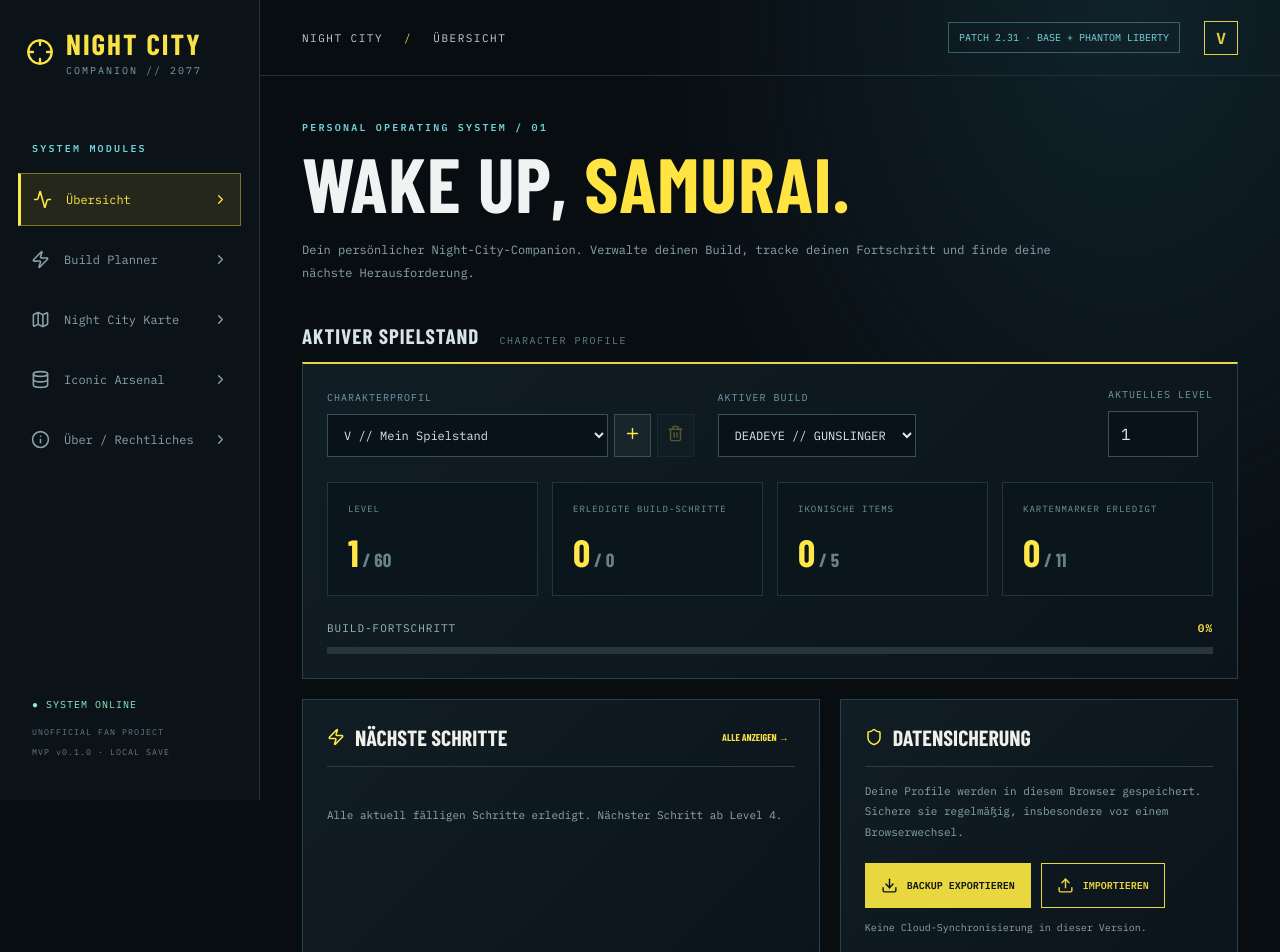
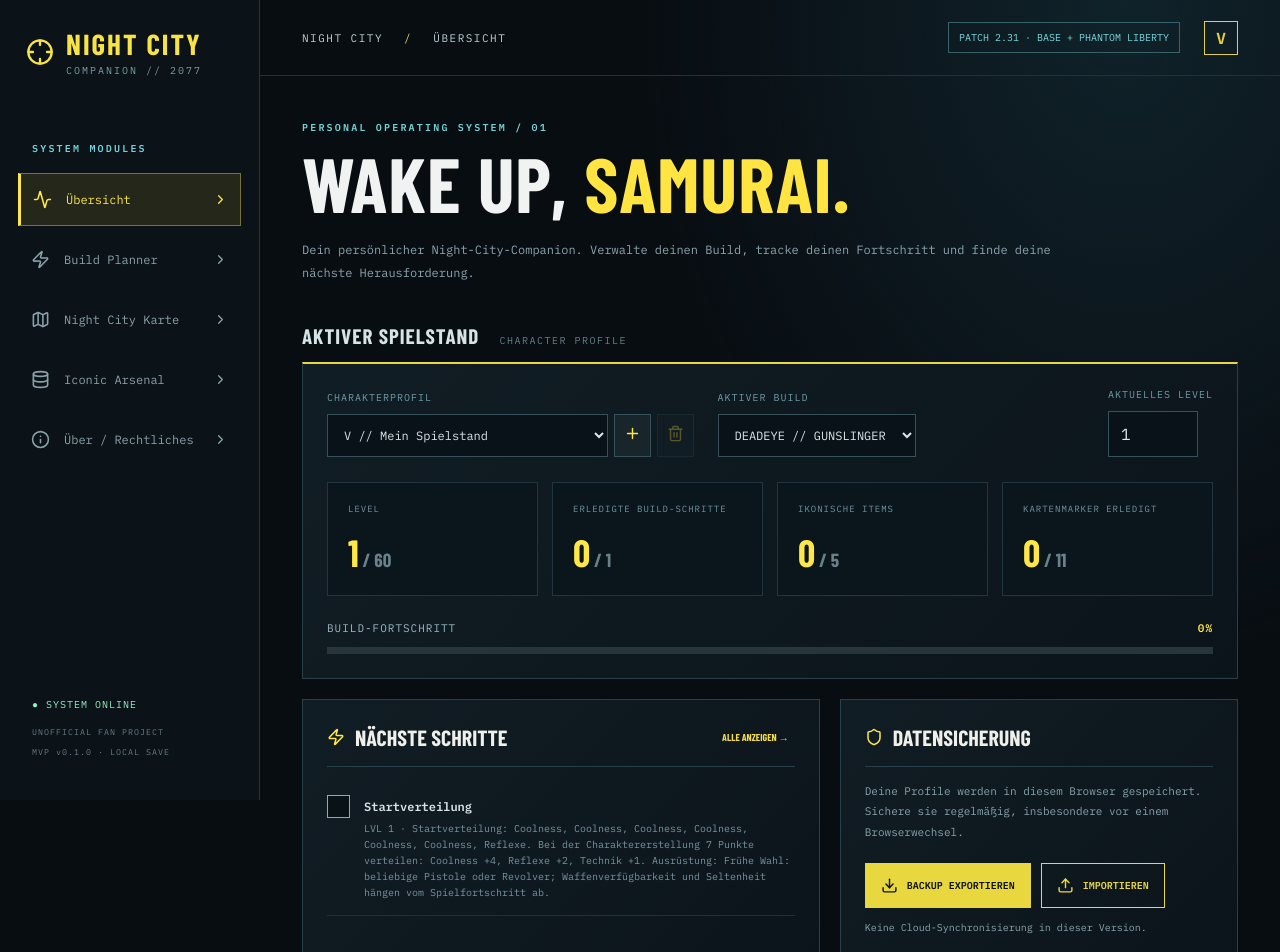
Before and after one commit to Eulric90/cyberpunk-companion-, a React (Vite) app: page / in a window 1280 px wide. Shown: the top 952 px of the page. Built offline with nearby package versions, Linux system fonts and the light colour scheme; a web font is replaced by a local one.

Commit message:
Buildpläne um Levelrouten und Ausrüstungsempfehlungen erweitern

```diff
--- a/src/data/builds.ts
+++ b/src/data/builds.ts
@@ -1,41 +1,78 @@
-import type {Build} from '../types';
+import type {Attribute, Build, BuildStep} from '../types';
 
-const fextralife='https://cyberpunk2077.wiki.fextralife.com/Perks';
+const perks='https://cyberpunk2077.wiki.fextralife.com/Perks';
+type Route={id:string;name:string;tagline:string;style:string;expansion:'base'|'phantom-liberty';levelCap:50|60;attributes:Record<Attribute,number>;milestones:Record<number,{attribute:Attribute;perk:string;description:string;requirements?:string;gear?:string}>;}
 
-// Curated routes, not a copy of CDPR's planner. Perk requirements and labels
-// use the Update 2.31 perk tree; CDPR lists no perk-tree change in its 2.31 notes.
-// Individual routes remain community suggestions, not verified in-game saves.
-export const builds:Build[] = [
- {id:'gunslinger',name:'DEADEYE // GUNSLINGER',tagline:'Pistolen · Revolver · Präzisionsgewehre',style:'Präzision / Stealth',expansion:'phantom-liberty',levelCap:60,attributes:{cool:20,reflexes:20,technical:20,body:18,intelligence:3},steps:[
-  {id:'g2-1',attribute:'cool',level:4,kind:'perk',title:'Killer Instinct',description:'Einstieg in den Cool-Baum für gezielte Schüsse und leises Vorgehen. Der konkrete Bonus hängt vom gewählten Rang ab.',requirements:'Coolness 4',sourceUrl:fextralife},
-  {id:'g2-2',attribute:'cool',level:8,kind:'perk',title:'Feline Footwork',description:'Verbessert Bewegung und Überlebensfähigkeit beim geduckten Vorgehen; passend für präzise Eröffnungen aus der Deckung.',requirements:'Coolness 4',sourceUrl:fextralife},
-  {id:'g2-3',attribute:'cool',level:12,kind:'perk',title:'Focus',description:'Schaltet den Focus-Modus für präzises Zielen frei. Weitere Ränge und Synergien nach Waffenstil wählen.',requirements:'Coolness 9',sourceUrl:fextralife},
-  {id:'g2-4',attribute:'cool',level:18,kind:'perk',title:'Deadeye',description:'Ziel ist der Deadeye-Modus für hohe Präzision und verbesserten Schaden mit Pistolen und Präzisionswaffen.',requirements:'Coolness 15; Focus',sourceUrl:fextralife},
-  {id:'g2-5',attribute:'cool',level:22,kind:'perk',title:'Ninjutsu',description:'Ergänzt den Schleichpfad mit schnellerer Bewegung in geduckter Haltung.',requirements:'Coolness 15; Feline Footwork',sourceUrl:fextralife},
-  {id:'g2-6',attribute:'reflexes',level:26,kind:'perk',title:'Dash',description:'Mehr Beweglichkeit beim Ausweichen und Positionieren. Für den Ausbau Richtung Air Dash einplanen.',requirements:'Reflexe 9',sourceUrl:fextralife},
-  {id:'g2-7',attribute:'reflexes',level:32,kind:'perk',title:'Air Dash',description:'Erweitert Dash um Luftbewegung und schnelle Positionswechsel.',requirements:'Reflexe 15; Dash',sourceUrl:fextralife},
-  {id:'g2-8',attribute:'technical',level:38,kind:'perk',title:'License to Chrome',description:'Cyberware-Kapazität und defensive Implantat-Synergien für den späteren Build ausbauen.',requirements:'Technik 15',sourceUrl:fextralife},
-  {id:'g2-9',attribute:'cool',level:46,kind:'perk',title:'Nerves of Tungsten-Steel',description:'Später Cool-Meilenstein für einen Build mit Pistolen und Präzisionswaffen.',requirements:'Coolness 20; Deadeye',sourceUrl:fextralife},
-  {id:'g2-10',attribute:'technical',level:55,kind:'perk',title:'Edgerunner',description:'Optionaler Endgame-Schwerpunkt: Cyberware-Kapazität über die normale Grenze hinaus nutzen, mit entsprechendem Gesundheitsrisiko.',requirements:'Technik 20',sourceUrl:fextralife},
-  {id:'g2-11',level:60,kind:'mission',title:'Endgame-Abgleich',description:'Attribute, Perk-Ränge und Cyberware im Spiel mit dem aktuellen Patch abgleichen. Die Zielwerte dieses Builds setzen Phantom Liberty voraus.'}]},
- {id:'netrunner',name:'NETRUNNER // DAEMON',tagline:'Quickhacks · Smart Weapons · Kontrolle',style:'Hacking / Fernkampf',expansion:'base',levelCap:50,attributes:{cool:11,reflexes:9,technical:15,body:16,intelligence:20},steps:[
-  {id:'n2-1',attribute:'intelligence',level:4,kind:'perk',title:'Optimization',description:'Früher Grundstein für effizientere Quickhack-Nutzung.',requirements:'Intelligenz 4',sourceUrl:fextralife},
-  {id:'n2-2',attribute:'intelligence',level:9,kind:'perk',title:'Eye in the Sky',description:'Unterstützt das Markieren und Vorbereiten von Zielen über Kameras.',requirements:'Intelligenz 9',sourceUrl:fextralife},
-  {id:'n2-3',attribute:'intelligence',level:14,kind:'perk',title:'Hack Queue',description:'Ermöglicht das Einreihen mehrerer Quickhacks auf ein Ziel.',requirements:'Intelligenz 9',sourceUrl:fextralife},
-  {id:'n2-4',attribute:'intelligence',level:20,kind:'perk',title:'Overclock',description:'Schaltet Overclock frei: Quickhacks können bei knappem RAM zusätzliche Gesundheit beanspruchen.',requirements:'Intelligenz 15',sourceUrl:fextralife},
-  {id:'n2-5',attribute:'intelligence',level:27,kind:'perk',title:'Queue Acceleration',description:'Quickhack-Warteschlangen ausbauen, um vorbereitete Angriffsketten schneller einzusetzen.',requirements:'Intelligenz 15; Hack Queue',sourceUrl:fextralife},
-  {id:'n2-6',attribute:'intelligence',level:34,kind:'perk',title:'Smart Synergy',description:'Verknüpft Smart-Waffen mit dem Netrunner-Spielstil.',requirements:'Intelligenz 20',sourceUrl:fextralife},
-  {id:'n2-7',attribute:'technical',level:40,kind:'perk',title:'License to Chrome',description:'Cyberware-Kapazität und passende Implantate für den späteren Build verbessern.',requirements:'Technik 15',sourceUrl:fextralife},
-  {id:'n2-8',attribute:'intelligence',level:46,kind:'perk',title:'Queue Mastery',description:'Späte Intelligence-Synergien für aufeinander abgestimmte Quickhack-Folgen ergänzen.',requirements:'Intelligenz 20',sourceUrl:fextralife},
-  {id:'n2-9',level:50,kind:'mission',title:'Quickhack-Loadout abstimmen',description:'Cyberdeck, Quickhack-Reihenfolge und RAM-Verbrauch auf die eigene Ausrüstung und den aktuellen Patch abstimmen.'}]},
- {id:'blade',name:'BLADE // PHANTOM',tagline:'Katana · Mobilität · Sandevistan',style:'Nahkampf / Reflexe',expansion:'phantom-liberty',levelCap:60,attributes:{cool:15,reflexes:20,technical:20,body:20,intelligence:6},steps:[
-  {id:'b2-1',attribute:'reflexes',level:4,kind:'perk',title:'Slippery',description:'Grundlage für einen beweglichen Nahkampf-Build mit Fokus auf Ausweichen.',requirements:'Reflexe 4',sourceUrl:fextralife},
-  {id:'b2-2',attribute:'reflexes',level:9,kind:'perk',title:'Dash',description:'Schnelleres Ausweichen und Herankommen; zentrale Bewegungsfähigkeit für den Build.',requirements:'Reflexe 9',sourceUrl:fextralife},
-  {id:'b2-3',attribute:'reflexes',level:15,kind:'perk',title:'Lead and Steel',description:'Klingen-Route ausbauen und Nahkampf-Paraden mit dem Katana unterstützen.',requirements:'Reflexe 9',sourceUrl:fextralife},
-  {id:'b2-4',attribute:'reflexes',level:20,kind:'perk',title:'Air Dash',description:'Dash in der Luft fortsetzen, um Gegner zu erreichen und Angriffen auszuweichen.',requirements:'Reflexe 15; Dash',sourceUrl:fextralife},
-  {id:'b2-5',attribute:'reflexes',level:28,kind:'perk',title:'Finisher: Bladerunner',description:'Klingen-Finisher für geschwächte Gegner freischalten und ausbauen.',requirements:'Reflexe 15',sourceUrl:fextralife},
-  {id:'b2-6',attribute:'body',level:36,kind:'perk',title:'Adrenaline Rush',description:'Konstitution für mehr Widerstandskraft und aggressives Vordringen nutzen.',requirements:'Konstitution 15',sourceUrl:fextralife},
-  {id:'b2-7',attribute:'technical',level:44,kind:'perk',title:'License to Chrome',description:'Defensive Cyberware und Implantat-Kapazität für den Nahkampf ausbauen.',requirements:'Technik 15',sourceUrl:fextralife},
-  {id:'b2-8',attribute:'technical',level:52,kind:'perk',title:'Edgerunner',description:'Optionaler Endgame-Ausbau für mehr Cyberware-Kapazität; Überlastung reduziert Gesundheit.',requirements:'Technik 20',sourceUrl:fextralife},
-  {id:'b2-9',level:60,kind:'mission',title:'Phantom-Liberty-Endgame',description:'Relic-Fähigkeiten und Cyberware anhand der im Spiel verfügbaren Punkte abstimmen.'}]}
+// Every character level has an explicit checklist row. These are community
+// routes, not an exported CDPR planner save; milestone perk names are sourced
+// to the community wiki and should be checked against the in-game tree.
+const routes:Route[]=[
+ {id:'gunslinger',name:'DEADEYE // GUNSLINGER',tagline:'Pistolen · Revolver · Präzisionsgewehre',style:'Präzision / Stealth',expansion:'phantom-liberty',levelCap:60,attributes:{cool:20,reflexes:20,technical:20,body:18,intelligence:3},milestones:{
+  1:{attribute:'cool',perk:'Startverteilung',description:'Bei der Charaktererstellung 7 Punkte verteilen: Coolness +4, Reflexe +2, Technik +1.',gear:'Frühe Wahl: beliebige Pistole oder Revolver; Waffenverfügbarkeit und Seltenheit hängen vom Spielfortschritt ab.'},
+  4:{attribute:'cool',perk:'Killer Instinct',description:'Coolness-Pfad für geducktes Vorgehen und gezielte Eröffnungen beginnen.',requirements:'Coolness 4'},
+  6:{attribute:'cool',perk:'Feline Footwork',description:'Mehr Sicherheit beim geduckten Bewegen; nützlich für Stealth-Eröffnungen.',requirements:'Coolness 4'},
+  9:{attribute:'cool',perk:'Focus',description:'Auf präzises Zielen mit Pistolen und Präzisionswaffen ausrichten.',requirements:'Coolness 9',gear:'Waffenoption: Overwatch (ikonisches Präzisionsgewehr; Panams Quest „Riders on the Storm“).'},
+  15:{attribute:'cool',perk:'Deadeye',description:'Kernfähigkeit für präzise Schüsse freischalten und den Cool-Pfad weiter ausbauen.',requirements:'Coolness 15; Focus'},
+  18:{attribute:'reflexes',perk:'Dash',description:'Mobilität zum Wechseln der Schussposition ergänzen.',requirements:'Reflexe 9'},
+  21:{attribute:'cool',perk:'Ninjutsu',description:'Stealth-Bewegung ergänzen, falls du Kämpfe gern aus der Tarnung eröffnest.',requirements:'Coolness 15; Feline Footwork'},
+  26:{attribute:'reflexes',perk:'Air Dash',description:'Luftbewegung für schnelle Positionswechsel freischalten.',requirements:'Reflexe 15; Dash'},
+  35:{attribute:'technical',perk:'License to Chrome',description:'Cyberware-Kapazität und Implantat-Synergien ausbauen.',requirements:'Technik 15',gear:'Cyberware: zuerst defensive und bewegungsunterstützende Implantate passend zu deiner Kapazität wählen.'},
+  42:{attribute:'cool',perk:'Nerves of Tungsten-Steel',description:'Cool-Meisterperk für den Pistolen-/Präzisionswaffenpfad anstreben.',requirements:'Coolness 20; Deadeye'},
+  50:{attribute:'technical',perk:'Edgerunner',description:'Optional mehr Cyberware-Kapazität nutzen; die Gesundheitseinbuße beachten.',requirements:'Technik 20'},
+  60:{attribute:'body',perk:'Endgame-Abgleich',description:'Restliche Punkte und Cyberware nach eigenem Spielstil setzen. Phantom-Liberty-Relic-Punkte separat im Relic-Baum verteilen.',gear:'Loadout-Idee: Präzisionswaffe + Pistole; Overwatch ist eine mögliche ikonische Präzisionswaffe, keine Pflicht.'}
+ }},
+ {id:'netrunner',name:'NETRUNNER // DAEMON',tagline:'Quickhacks · Smart Weapons · Kontrolle',style:'Hacking / Fernkampf',expansion:'base',levelCap:50,attributes:{cool:11,reflexes:9,technical:15,body:16,intelligence:20},milestones:{
+  1:{attribute:'intelligence',perk:'Startverteilung',description:'Bei der Charaktererstellung 7 Punkte verteilen: Intelligenz +4, Technik +2, Konstitution +1.',gear:'Früh ein Cyberdeck ausrüsten und Quickhacks passend zur verfügbaren RAM-Kapazität verwenden.'},
+  4:{attribute:'intelligence',perk:'Optimization',description:'Grundlage für effizientere Quickhack-Nutzung.',requirements:'Intelligenz 4'},
+  9:{attribute:'intelligence',perk:'Eye in the Sky',description:'Kameras zum Aufklären und Vorbereiten von Zielen nutzen.',requirements:'Intelligenz 9'},
+  12:{attribute:'intelligence',perk:'Hack Queue',description:'Mehrere Quickhacks auf ein Ziel vorbereiten.',requirements:'Intelligenz 9',gear:'Ausrüstung: Cyberdeck mit passenden Quickhack-Slots; konkrete Decks nach Verfügbarkeit beim Ripperdoc wählen.'},
+  15:{attribute:'intelligence',perk:'Queue Acceleration',description:'Die Quickhack-Warteschlange für vorbereitete Angriffsketten ausbauen.',requirements:'Intelligenz 15; Hack Queue'},
+  20:{attribute:'intelligence',perk:'Overclock',description:'Quickhacks bei Bedarf über Gesundheit statt nur RAM finanzieren.',requirements:'Intelligenz 15'},
+  27:{attribute:'intelligence',perk:'Embedded Exploit',description:'Quickhack-Kombinationen gegen kontrollierte oder vorbereitete Gegner unterstützen.',requirements:'Intelligenz 15'},
+  32:{attribute:'intelligence',perk:'Smart Synergy',description:'Smart-Waffen mit dem Netrunner-Spielstil verbinden.',requirements:'Intelligenz 20',gear:'Waffenoption: Smart-Waffen nutzen, wenn das aktuelle Cyberdeck und die eigene Spielweise davon profitieren.'},
+  38:{attribute:'technical',perk:'License to Chrome',description:'Cyberware-Kapazität und defensive Implantate ergänzen.',requirements:'Technik 15'},
+  45:{attribute:'intelligence',perk:'Queue Mastery',description:'Späte Quickhack-Warteschlangen-Synergien anstreben.',requirements:'Intelligenz 20'},
+  50:{attribute:'body',perk:'Loadout abstimmen',description:'Verbleibende Punkte in Überleben oder Technik investieren; Quickhack-Reihenfolge im Spiel testen.',gear:'Endgame: Cyberdeck, Quickhacks und eine Smart-Waffe als optionale Ergänzung aufeinander abstimmen.'}
+ }},
+ {id:'blade',name:'BLADE // PHANTOM',tagline:'Katana · Mobilität · Sandevistan',style:'Nahkampf / Reflexe',expansion:'phantom-liberty',levelCap:60,attributes:{cool:15,reflexes:20,technical:20,body:20,intelligence:6},milestones:{
+  1:{attribute:'reflexes',perk:'Startverteilung',description:'Bei der Charaktererstellung 7 Punkte verteilen: Reflexe +4, Konstitution +2, Technik +1.',gear:'Früh ein Katana verwenden; Cyberware und Betriebssystem nach Verfügbarkeit und gewünschtem Tempo wählen.'},
+  4:{attribute:'reflexes',perk:'Slippery',description:'Grundlage für einen beweglichen Nahkampf-Build.',requirements:'Reflexe 4'},
+  9:{attribute:'reflexes',perk:'Dash',description:'Schnelleres Ausweichen und Herankommen.',requirements:'Reflexe 9'},
+  12:{attribute:'reflexes',perk:'Lead and Steel',description:'Klingen-Route und Nahkampf-Paraden ausbauen.',requirements:'Reflexe 9',gear:'Waffenoption: Katana; ein ikonisches Modell ist ein optionales Sammlungsziel, kein Leistungszwang.'},
+  15:{attribute:'reflexes',perk:'Air Dash',description:'Dash in der Luft fortsetzen und Gegner schneller erreichen.',requirements:'Reflexe 15; Dash'},
+  21:{attribute:'reflexes',perk:'Finisher: Bladerunner',description:'Klingen-Finisher für geschwächte Gegner freischalten und ausbauen.',requirements:'Reflexe 15'},
+  28:{attribute:'body',perk:'Adrenaline Rush',description:'Konstitution für Widerstandskraft und aggressives Vordringen nutzen.',requirements:'Konstitution 15',gear:'Cyberware: defensive Implantate und Nahkampf-Synergien nach Kapazität priorisieren.'},
+  35:{attribute:'technical',perk:'License to Chrome',description:'Cyberware-Kapazität und passende Implantate ausbauen.',requirements:'Technik 15'},
+  44:{attribute:'technical',perk:'Edgerunner',description:'Optional mehr Cyberware-Kapazität nutzen; Gesundheitseinbuße beachten.',requirements:'Technik 20'},
+  52:{attribute:'cool',perk:'Ninjutsu',description:'Optional Stealth-Bewegung ergänzen, wenn der Build auch leise Eröffnungen nutzt.',requirements:'Coolness 15'},
+  60:{attribute:'body',perk:'Phantom-Liberty-Endgame',description:'Relic-Fähigkeiten und restliche Perks nach Spielstil abstimmen; Relic-Punkte sind separat.',gear:'Loadout-Idee: Katana plus Sandevistan für Zeitverlangsamung oder ein anderes Betriebssystem nach Vorliebe.'}
+ }}
 ];
+
+function makeSteps(route:Route):BuildStep[]{
+ const base={cool:3,reflexes:3,technical:3,body:3,intelligence:3};
+ const targets=route.attributes;
+ const allocations:Attribute[]=[];
+ // Seven character-creation points at level 1, with a maximum +6 in one stat.
+ const initial=Object.entries(targets).map(([key,value])=>({key:key as Attribute,need:value-3})).sort((a,b)=>b.need-a.need);
+ for(let i=0;i<7;i++){const entry=initial.find(x=>base[x.key]<targets[x.key]&&base[x.key]-3<6)!;base[entry.key]++;allocations.push(entry.key)}
+ // One attribute point for each later character level, weighted toward the target build.
+ for(let level=2;level<=route.levelCap;level++){
+  const chosen=(Object.keys(targets) as Attribute[]).filter(a=>base[a]<targets[a]).sort((a,b)=>((targets[b]-base[b])/(targets[b]-3))-((targets[a]-base[a])/(targets[a]-3)))[0];
+  if(!chosen)break;base[chosen]++;allocations.push(chosen);
+ }
+ const milestoneLevels=Object.keys(route.milestones).map(Number).sort((a,b)=>a-b);
+ return Array.from({length:route.levelCap},(_,index)=>{
+  const level=index+1;let m=route.milestones[level];
+  if(!m){const previous=milestoneLevels.filter(n=>n<=level).at(-1)!;m=route.milestones[previous]}
+  const attribute=allocations[level-1]??m.attribute;
+  const exact=route.milestones[level];
+  const title=exact?.perk??`Perkpunkt · ${m.perk} weiterführen`;
+  const detail=exact?.description??`Empfehlung für Level ${level}: den zuletzt freigeschalteten Kernperk weiter ausbauen oder den nächsten Rang im ${m.attribute==='cool'?'Coolness':m.attribute==='reflexes'?'Reflexe':m.attribute==='technical'?'Technik':m.attribute==='body'?'Konstitution':'Intelligenz'}-Baum wählen. Verfügbare Voraussetzungen und Perk-Ränge im Spiel prüfen.`;
+  const gear=exact?.gear;
+  const allocationText=level===1?`Startverteilung: ${allocations.slice(0,7).map(a=>a==='cool'?'Coolness':a==='reflexes'?'Reflexe':a==='technical'?'Technik':a==='body'?'Konstitution':'Intelligenz').join(', ')}.`:`Attributpunkt: ${attribute==='cool'?'Coolness':attribute==='reflexes'?'Reflexe':attribute==='technical'?'Technik':attribute==='body'?'Konstitution':'Intelligenz'}.`;
+  return {id:`${route.id}-l${level}`,level,kind:exact?.gear?'gear':'perk',title,description:`${allocationText} ${detail}${gear?` Ausrüstung: ${gear}`:''}`,attribute,points:level===1?7:1,requirements:exact?.requirements,sourceUrl:exact?.requirements?perks:undefined};
+ });
+}
+
+export const builds:Build[]=routes.map(({milestones,...route})=>({...route,steps:makeSteps({...route,milestones})}));
```
